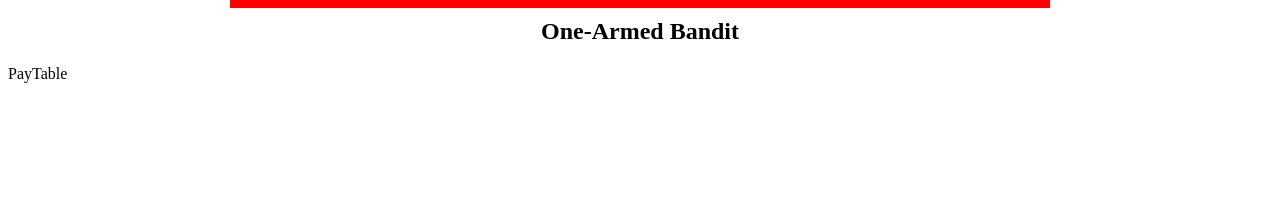
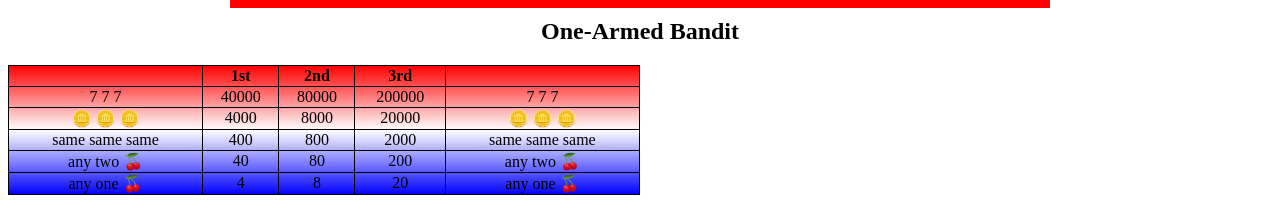
Before and after one commit to raficode2303/slot-machine, a React (Create React App) app: page / in a window 1280 px wide. Shown: the part 1287-1487 px from the top of the page. Before the commit the page ends 1378 px from the top, so only its background shows below. Built offline with nearby package versions, Linux system fonts and the light colour scheme.

Commit message:
PayTabel version1.0 - Done!, still strugle with the vertical carousel(slot machine)

```diff
--- /dev/null
+++ b/src/components/PayTable/PayTable.styles.js
@@ -0,0 +1,19 @@
+import styled from 'styled-components'
+
+export const Table = styled.table`
+  width: 50%;
+  text-align: center;
+  background-image: linear-gradient(red, white, blue);
+  border: 1px solid;
+  border-collapse: collapse;
+`
+
+export const Tr = styled.tr`
+  border: 1px solid;
+`
+export const Th = styled.th`
+  border: 1px solid;
+`
+export const Td = styled.td`
+  border: 1px solid;
+`
--- a/src/components/PayTable/index.js
+++ b/src/components/PayTable/index.js
@@ -1,5 +1,48 @@
 import React from 'react'
+import { Table, Tr, Th, Td } from './PayTable.styles'
+
+const payTableArray = [
+  {
+    comb: '7 7 7',
+    prize: 40000,
+  },
+  {
+    comb: '🪙 🪙 🪙',
+    prize: 4000,
+  },
+  {
+    comb: 'same same same',
+    prize: 400,
+  },
+  {
+    comb: 'any two 🍒',
+    prize: 40,
+  },
+  {
+    comb: 'any one 🍒',
+    prize: 4,
+  },
+]
 
 export const PayTable = () => {
-  return <div>PayTable</div>
+  return (
+    <Table>
+      <Tr>
+        <Th></Th>
+        <Th>1st</Th>
+        <Th>2nd</Th>
+        <Th>3rd</Th>
+        <Th></Th>
+      </Tr>
+      {payTableArray.map((payLine) => (
+        <Tr key={payLine.comb}>
+          <Td>{payLine.comb}</Td>
+          <Td>{payLine.prize}</Td>
+          <Td>{payLine.prize * 2}</Td>
+          <Td>{payLine.prize * 5}</Td>
+          <Td>{payLine.comb}</Td>
+        </Tr>
+      ))}
+    </Table>
+  )
 }
```
Also changed, not shown: src/images/payTable.png (added), src/images/vegas-slot-machine-pay-table-close-up-s-which-shows-how-much-money-you-win-different-combinations-photographed-33559659.jpg (added).
